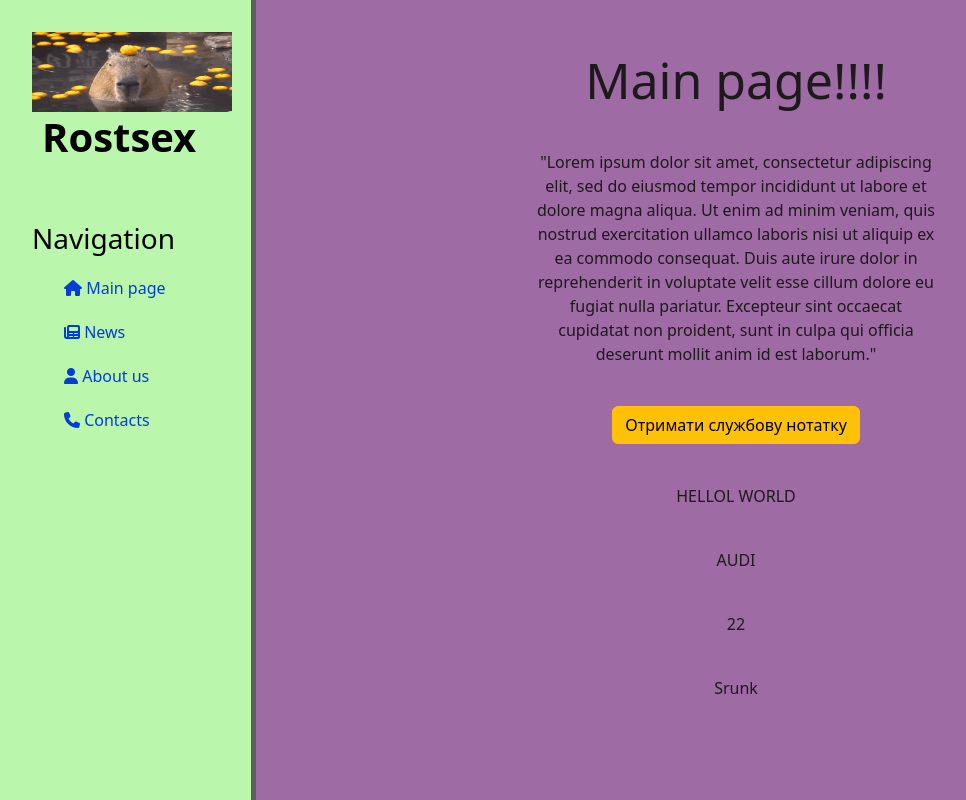
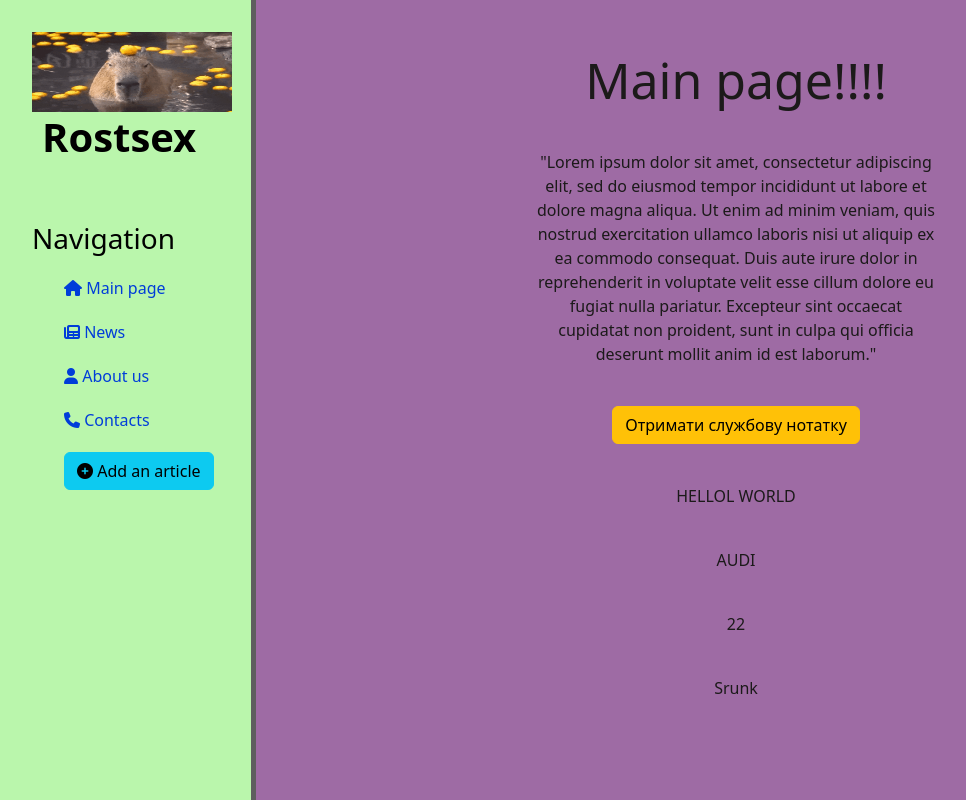
Before and after one commit to LeapSunrise/first-page, a Django app: page / in a window 1280 px wide. Shown: the whole page, without its empty margins (0-966 px from the left). Run offline with Django 4.2, Linux system fonts and the light colour scheme.

Commit message:
add an article button created

```diff
--- a/FirstPage/main_site/templates/main_site/layout.html
+++ b/FirstPage/main_site/templates/main_site/layout.html
@@ -22,6 +22,7 @@
             <a href="{% url 'news_page' %}"><li><i class="fa-solid fa-newspaper"></i> News</li></a>
             <a href="{% url 'aboutpage' %}"><li><i class="fa-solid fa-user"></i> About us</li></a>
             <a href="{% url 'contactspage' %}"><li><i class="fa-solid fa-phone"></i> Contacts</li></a>
+            <a href=""><li><button class="btn btn-info"><i class="fas fa-plus-circle"></i> Add an article</button></li></a>
         </ul>
     </aside>
     <main>
```
